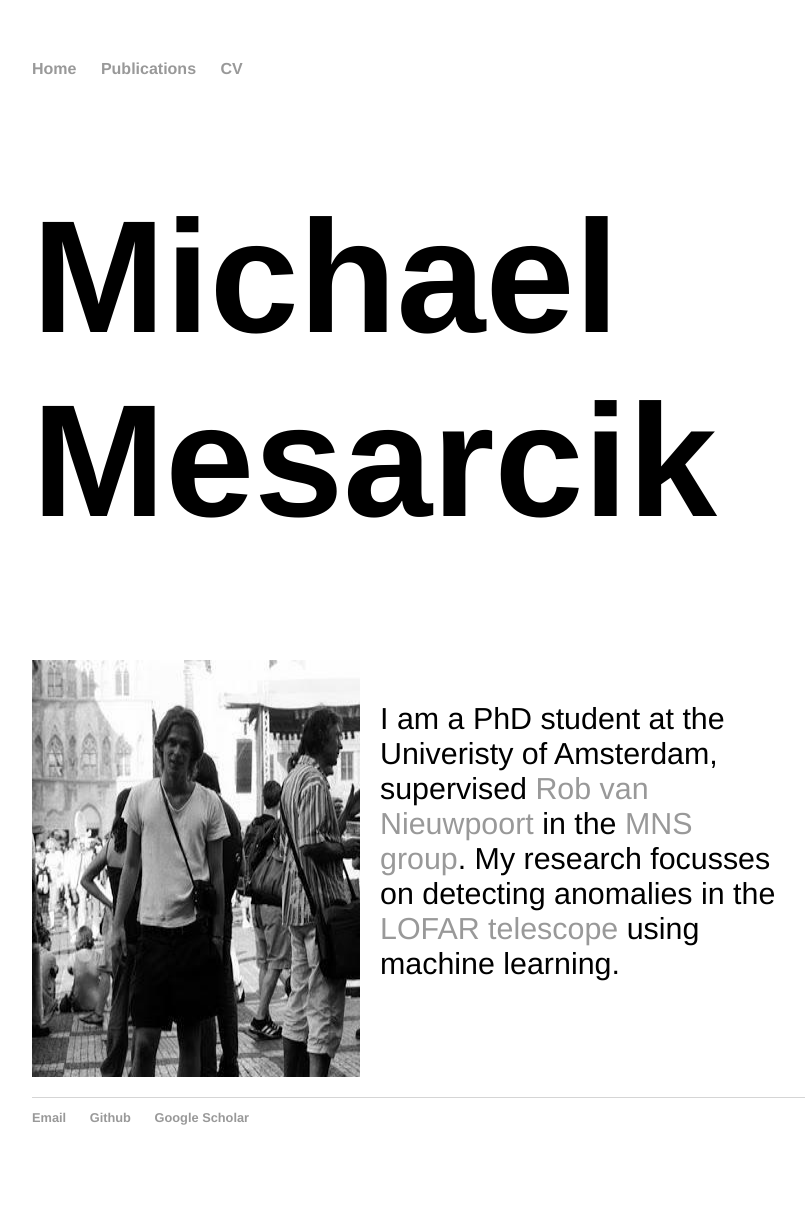
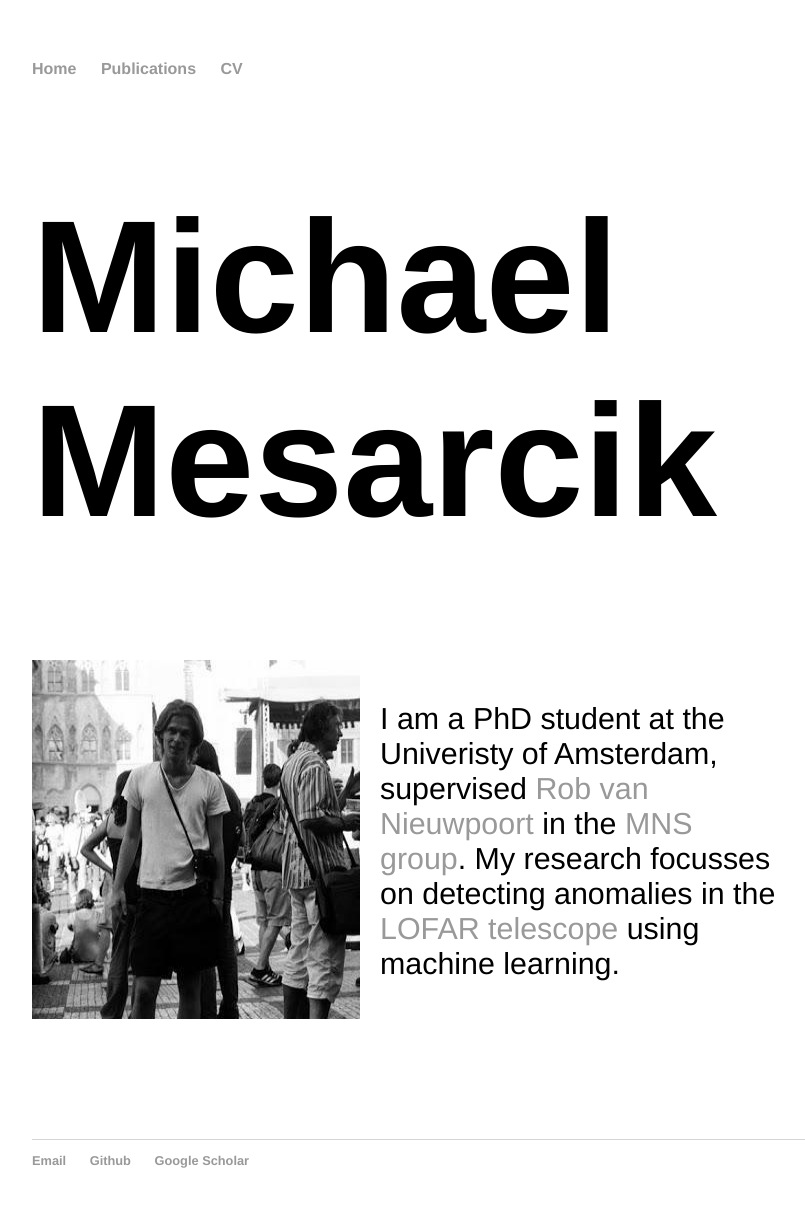
Before and after one commit to mesarcik/mesarcik.github.io, a Jekyll site: the page built from index.html, in a window 1280 px wide. Shown: the whole page, without its empty margins (160-965 px from the left). Built offline with Jekyll 4.4.1, drawn with Linux system fonts in a browser that asks for light colours; before the commit the page ends 1185 px from its top, so only the background shows below that.

Commit message:
./git_uploader.sh

```diff
--- a/css/main.css
+++ b/css/main.css
@@ -27,7 +27,7 @@
 nav ul li, footer ul li { display: inline; margin-right: 20px; }
 
 /* BIO */
-.bio { display:flex; flex-direction:row;  }
+.bio { display:flex; flex-direction:row; padding-bottom:100px}
 img{padding-right:20px; padding-bottom:20px}
 .bio-text{padding-right:150px}
 
--- a/index.html
+++ b/index.html
@@ -7,6 +7,6 @@
 <h1>Michael Mesarcik</h1>
 <div class="bio">
 <img src="img/img.jpeg">
-<div class="bio-text"> <h4>I am a PhD student at the Univeristy of Amsterdam, supervised <a href="http://www.vannieuwpoort.com/">Rob van Nieuwpoort</a> in the <a href="https://mns-group.nl/"> MNS group</a>. My research focusses on detecting anomalies in the <a href="https://www.astron.nl/telescopes/lofar/"> LOFAR telescope</a> using machine learning.  <h4>  <br> </div>
+<div class="bio-text"> <h4>I am a PhD student at the Univeristy of Amsterdam, supervised <a href="http://www.vannieuwpoort.com/">Rob van Nieuwpoort</a> in the <a href="https://mns-group.nl/"> MNS group</a>. My research focusses on detecting anomalies in the <a href="https://www.astron.nl/telescopes/lofar/"> LOFAR telescope</a> using machine learning.  </h4>  <br> </div>
 </div>
 </div>
```
Also changed, not shown: 1 other file.
